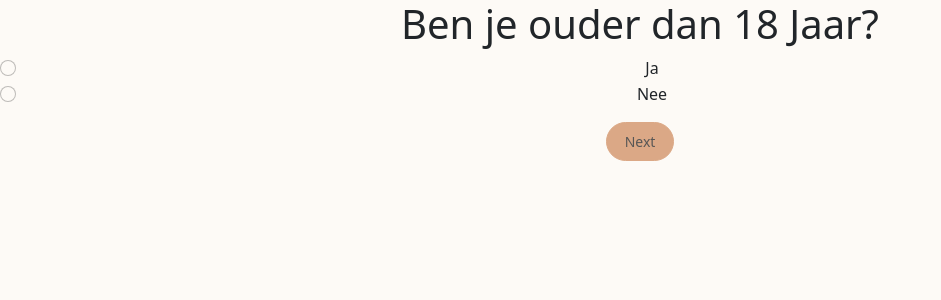
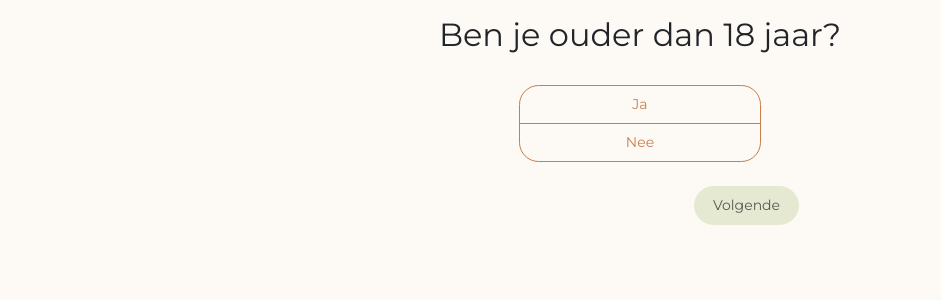
Before and after one commit to ZorgMee/Terugbetaling, a React (Create React App) app: page / in a window 1280 px wide. Shown: the top 300 px of the page, without its empty margins (0-941 px from the left). Built offline with nearby package versions, Linux system fonts and the light colour scheme.

Commit message:
add a 'previous'-button + add some styling

```diff
--- a/src/App.scss
+++ b/src/App.scss
@@ -1,8 +1,22 @@
 @import "variables";
 
 .App {
+  width: fit-content;
+  height: auto;
+  margin-top: 1em;
+  margin-left: auto;
+  margin-right: auto;
   text-align: center;
 }
+
+.OptionPicker {
+  width: 60%;
+  height: auto;
+  margin: auto;
+  text-align: center;
+}
+
+
 
 .App-logo {
   height: 40vmin;
--- a/src/App.tsx
+++ b/src/App.tsx
@@ -1,11 +1,18 @@
 import React from 'react';
 import './App.scss';
 import MainQuiz from "./MainQuiz";
+import {Col, Container, Row} from "react-bootstrap";
 
 function App() {
     return (
         <div className="App">
-            <MainQuiz/>
+            <Container>
+                <Row>
+                    <Col>
+                        <MainQuiz/>
+                    </Col>
+                </Row>
+            </Container>
         </div>
     );
 }
--- a/src/MainQuiz.tsx
+++ b/src/MainQuiz.tsx
@@ -1,10 +1,12 @@
 import React from "react";
-import {Button, Form} from "react-bootstrap";
+import {Button, Col, Container, Row, ToggleButton, ButtonGroup} from "react-bootstrap";
+
 import {quizData} from "./quizData";
 
 class MainQuiz extends React.Component {
     state: StateInterface = {
         currentQuestion: 0,
+        previousQuestions : [],
         myAnswer: null,
         options: [],
         disabled: true,
@@ -26,9 +28,12 @@ class MainQuiz extends React.Component {
     }
 
     nextQuestionHandler = () => {
-        const {myAnswer} = this.state;
+        const {myAnswer, previousQuestions, currentQuestion} = this.state;
+        previousQuestions.push(currentQuestion)
+
 
         this.setState({
+            previousQuestions: previousQuestions,
             currentQuestion: myAnswer?.nextQuestionId
         });
     };
@@ -45,10 +50,6 @@ class MainQuiz extends React.Component {
         }
     }
 
-    //check answer
-    checkAnswer = (answer: QuestionOption) => {
-        this.setState({myAnswer: answer, disabled: false});
-    };
     finishHandler = () => {
         if (this.state.currentQuestion === quizData.length - 1) {
             this.setState({
@@ -57,12 +58,26 @@ class MainQuiz extends React.Component {
         }
     };
 
+    previousQuestionHandler = () => {
+        const {previousQuestions} = this.state;
+        let prevQuestion = previousQuestions.pop()
+
+        this.setState({
+            myAnswer: null,
+            previousQuestions: previousQuestions,
+            currentQuestion: prevQuestion
+        });
+
+    }
+
+
+
     render() {
-        const {options, currentQuestion, isEnd} = this.state;
+        const {options, currentQuestion, isEnd, myAnswer} = this.state;
 
         if (isEnd) {
             return (
-                <div className="result">
+                <div  className="result">
                     <h3>Game Over your Final score is points </h3>
                     <div>
                         The correct answer's for the questions was
@@ -77,48 +92,66 @@ class MainQuiz extends React.Component {
                 </div>
             );
         } else {
-            console.log(this.state)
 
             return (
-                <div className="App">
-                    <h1>{this.state.question.question} </h1>
-                    <Form>
-                        <div key={`default-radio`} className="mb-3">
-                            {options.map(option => (
-                                <Form.Check
-                                    key={option.answer}
-                                    type={"radio"}
-                                    name={"options-group"}
-                                    label={option.answer}
-                                    onClick={() => this.checkAnswer(option)}
-                                />
-                            ))}
-                        </div>
-                    </Form>
-                    {currentQuestion < quizData.length - 1 && (
-                        <Button
-                            className="ui inverted button"
-                            disabled={this.state.disabled}
-                            onClick={this.nextQuestionHandler}
-                        >
-                            Next
-                        </Button>
-                    )}
-                    {/* //adding a finish button */}
-                    {currentQuestion === quizData.length - 1 && (
-                        <Button className="ui inverted button" onClick={this.finishHandler}>
-                            Finish
-                        </Button>
-                    )}
-                </div>
+                    <Container>
+                        <Row>
+                            <h2>{this.state.question.question} </h2>
+                        </Row>
+                        <br/>
+                        <Row>
+                            <Col>
+                                <ButtonGroup vertical className="d-flex OptionPicker">
+                                    {options.map((radio, idx) => (
+                                        <ToggleButton
+                                            key={idx}
+                                            id={`radio-${idx}`}
+                                            type="radio"
+                                            variant="outline-primary"
+                                            name="radio"
+                                            value={idx}
+                                            checked={myAnswer === radio}
+                                            onChange={(e) => {
+                                                this.setState({
+                                                myAnswer: options[e.target.value as unknown as number],
+                                                disabled: false
+                                            })}}
+                                        >
+                                            {radio.answer}
+                                        </ToggleButton>
+                                    ))}
+                                </ButtonGroup>
+                            </Col>
+                        </Row>
+                        <br/>
+                        <Row>
+                            <Col>
+                                {currentQuestion > 0 && (
+                                    <Button onClick={this.previousQuestionHandler} variant={'secondary'}>
+                                        Vorige
+                                    </Button>
+                                )}
+                            </Col>
+                            <Col>
+                                {currentQuestion < quizData.length - 1 && (
+                                    <Button disabled={this.state.disabled} onClick={this.nextQuestionHandler} variant={'secondary'}>
+                                        Volgende
+                                    </Button>
+                                )}
+                            </Col>
+                        </Row>
+                    </Container>
             );
         }
     }
+
+
 }
 
 interface StateInterface {
     question: Question;
     currentQuestion: number;
+    previousQuestions: Array<number>
     options: Array<QuestionOption>;
     myAnswer: QuestionOption | null;
     disabled: boolean;
--- a/src/quizData.tsx
+++ b/src/quizData.tsx
@@ -1,7 +1,7 @@
 export const quizData = [
     {
         id: 0,
-        question: `Ben je ouder dan 18 Jaar?`,
+        question: `Ben je ouder dan 18 jaar?`,
         options: [
             {answer: 'Ja', nextQuestionId: 1},
             {answer: 'Nee', nextQuestionId: 0}
--- a/src/variables.scss
+++ b/src/variables.scss
@@ -1,4 +1,7 @@
 /*bootstrap customizations (should be before import)*/
+@import url('https://fonts.googleapis.com/css?family=Montserrat');
+
+$font-family-sans-serif: 'Montserrat';
 
 $btn-border-radius:           1.4em !default;
 $btn-border-radius-lg:        2.688em !default;
@@ -21,7 +24,7 @@ $zm-white:#FDFAF6;
 
 $theme-colors: (
         "primary": $zm-primary-orange,
-        "danger": #F5AB66,
+        "secondary": $zm-green,
 );
 
 @import "~bootstrap/scss/bootstrap";
```
